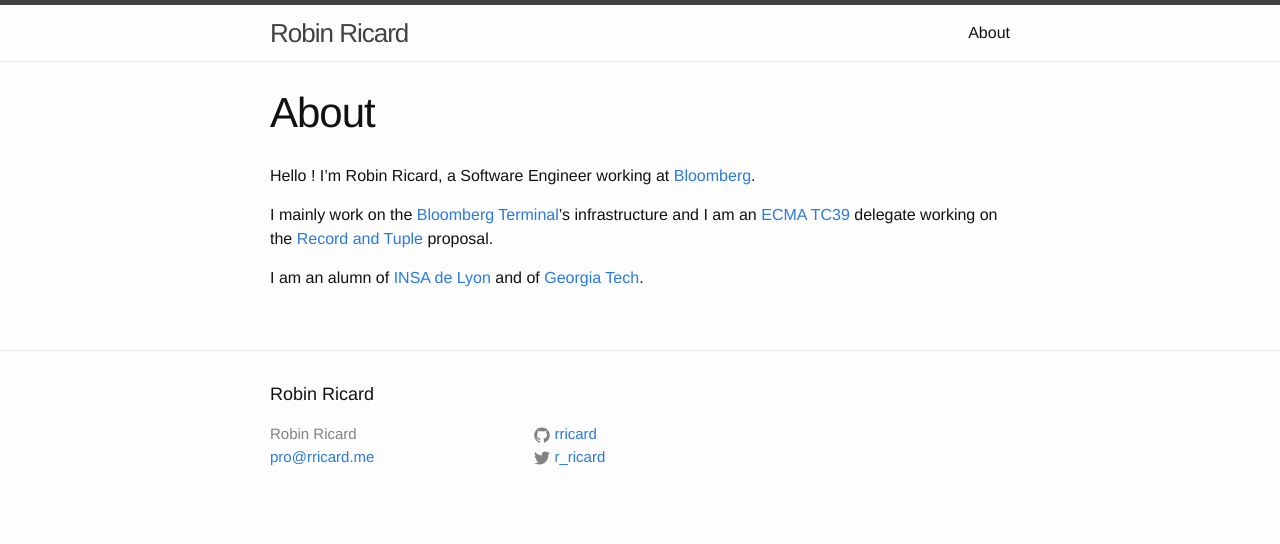
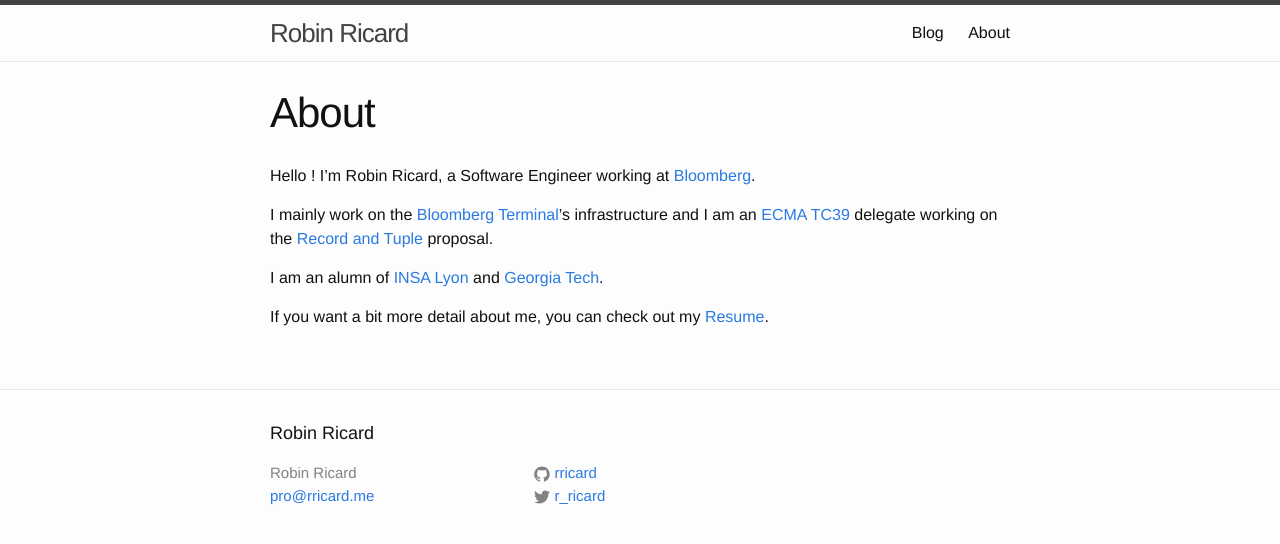
Before and after one commit to rricard/rricard.github.io, a Jekyll site: the page built from about.md, in a window 1280 px wide. Shown: the top 544 px of the page. Built offline with Jekyll 4.4.1, drawn with Linux system fonts in a browser that asks for light colours.

Commit message:
Redo a few links

```diff
--- a/_includes/header.html
+++ b/_includes/header.html
@@ -14,6 +14,7 @@
       </a>
 
       <div class="trigger">
+        <a class="page-link" href="/">Blog</a>
         {% for page in site.pages %}
           {% if page.title %}
           <a class="page-link" href="{{ page.url | prepend: site.baseurl }}">{{ page.title }}</a>
--- a/about.md
+++ b/about.md
@@ -8,9 +8,14 @@
 
 I mainly work on the [Bloomberg Terminal]'s infrastructure and I am an [ECMA TC39] delegate working on the [Record and Tuple] proposal.
 
-I am an alumn of [INSA de Lyon](https://www.insa-lyon.fr/) and of [Georgia Tech](http://www.gatech.edu/).
+I am an alumn of [INSA Lyon] and [Georgia Tech].
+
+If you want a bit more detail about me, you can check out my [Resume].
 
 [bloomberg]: https://www.bloomberg.com/company/
 [bloomberg terminal]: https://www.bloomberg.com/professional/solution/bloomberg-terminal/
 [ecma tc39]: https://tc39.es
 [record and tuple]: https://github.com/tc39/proposal-record-tuple
+[insa lyon]: https://www.insa-lyon.fr/
+[georgia tech]: http://www.gatech.edu/
+[resume]: /resume/
```
